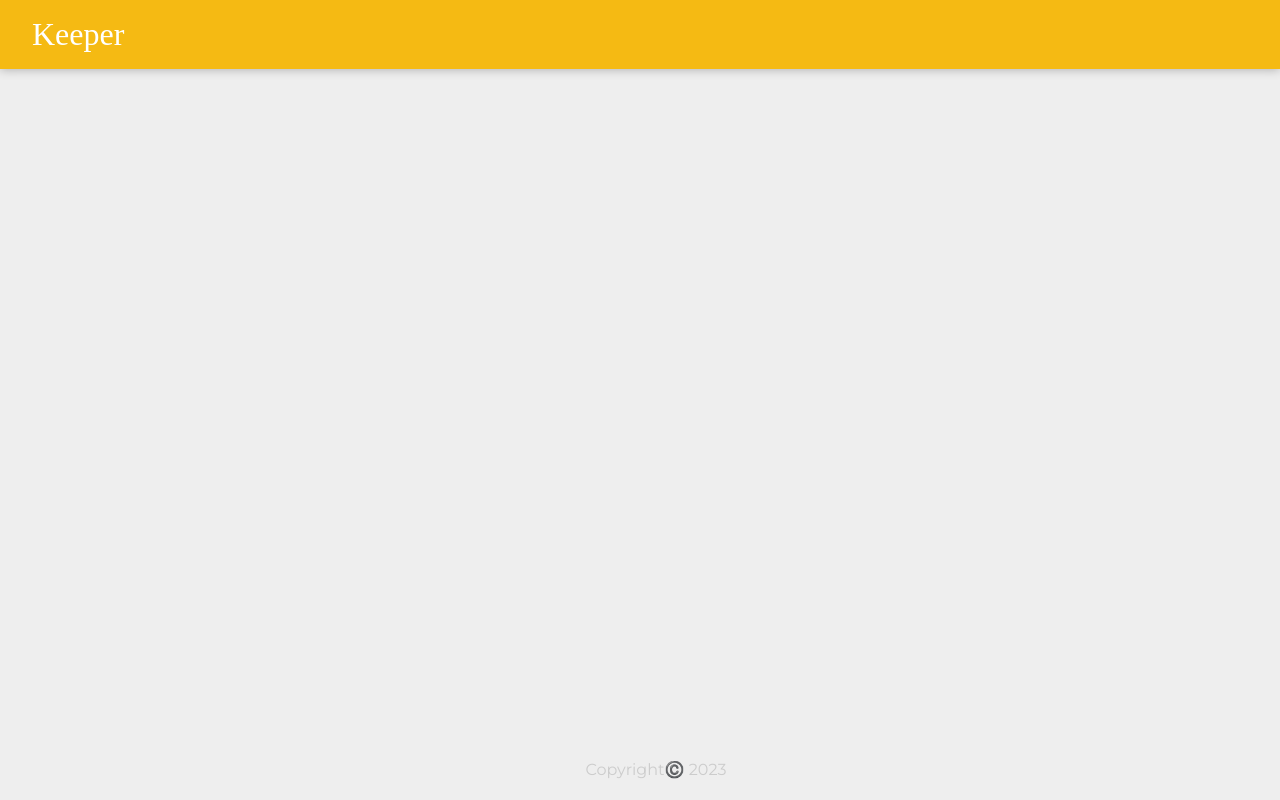
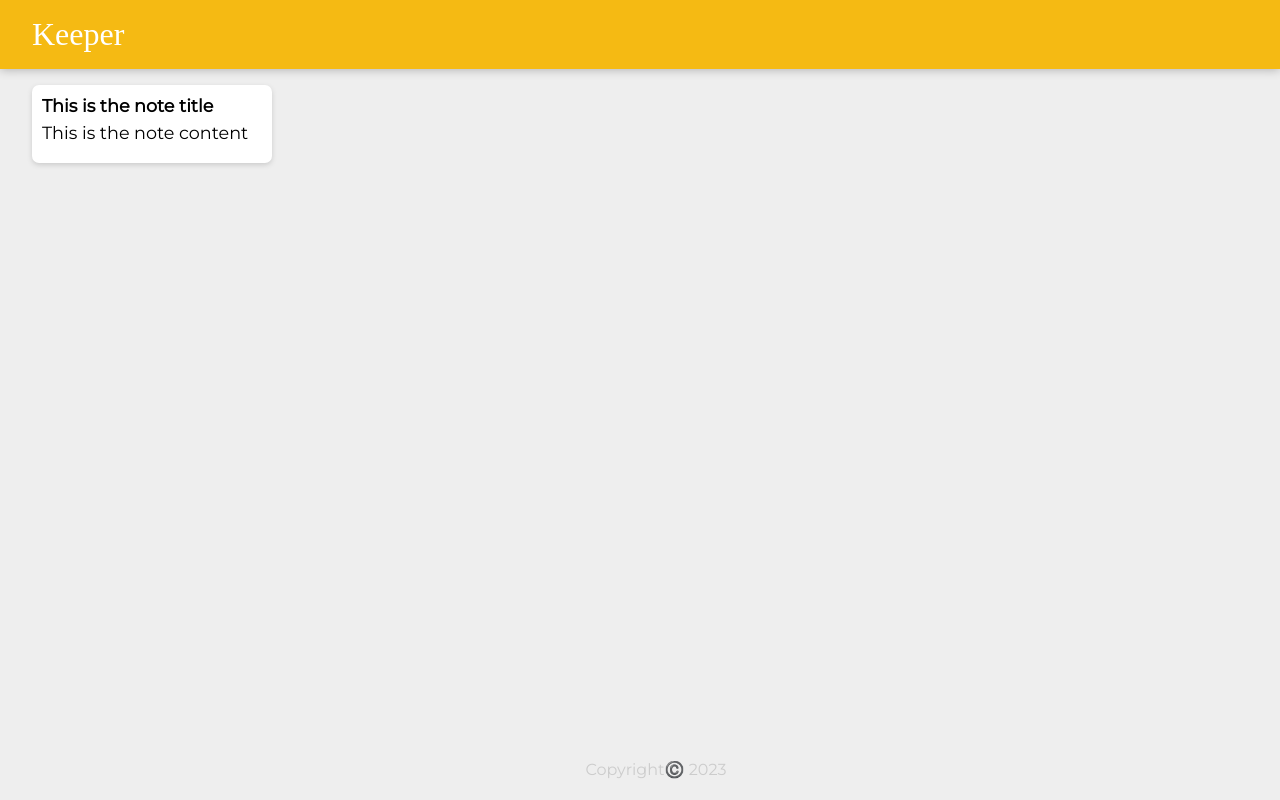
Before and after one commit to Saral03/keepers, a React (Create React App) app: page / in a window 1280 px wide. Built offline with nearby package versions, Linux system fonts and the light colour scheme; a web font is replaced by a local one.

Commit message:
create note component

```diff
--- /dev/null
+++ b/src/components/Note.jsx
@@ -0,0 +1,11 @@
+import React from "react";
+
+function Note(){
+    return(
+       <div className="note">
+        <h1>This is the note title</h1>
+        <p>This is the note content</p>
+       </div>
+    );
+}
+export default Note;
--- a/src/index.js
+++ b/src/index.js
@@ -2,10 +2,12 @@
 import ReactDOM from "react-dom";
 import Header from "./components/Header";
 import Footer from "./components/Footer";
+import Note from "./components/Note";
 
 ReactDOM.render(
     <div>
 <Header></Header>
+<Note></Note>
 <Footer></Footer>
 </div>
 ,document.getElementById("root")
```
